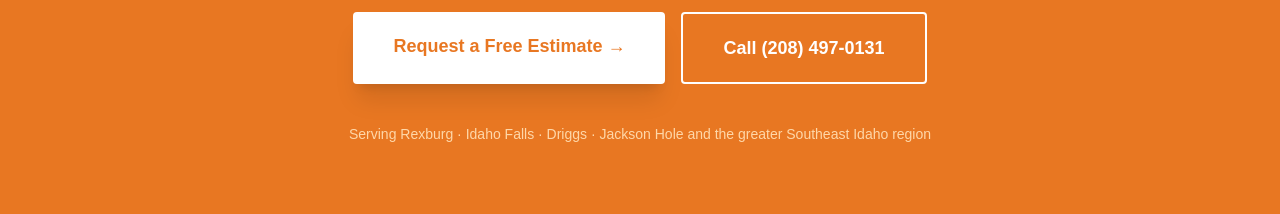
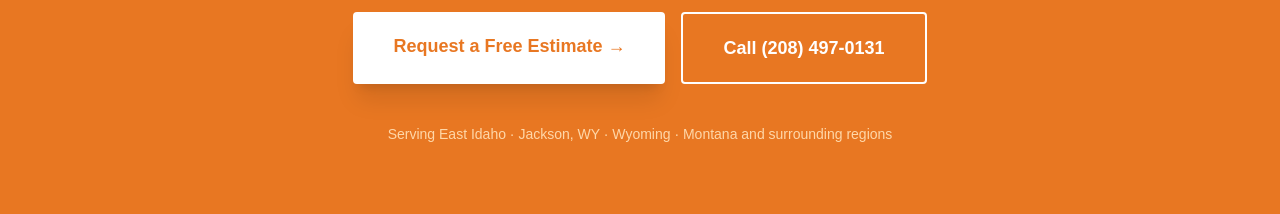
Before and after one commit to yesmedia1/mills, a Next.js app: page / in a window 1280 px wide. Shown: the part 3200-3414 px from the top of the page. Built offline with nearby package versions, Linux system fonts and the light colour scheme.

Commit message:
Update service area text to East Idaho, Jackson WY, Wyoming, Montana

```diff
--- a/src/components/EstimateCTA.tsx
+++ b/src/components/EstimateCTA.tsx
@@ -31,7 +31,7 @@ export default function EstimateCTA() {
           </a>
         </div>
         <p className="mt-10 text-orange-200 text-sm">
-          Serving Rexburg · Idaho Falls · Driggs · Jackson Hole and the greater Southeast Idaho region
+          Serving East Idaho · Jackson, WY · Wyoming · Montana and surrounding regions
         </p>
       </div>
     </section>
```
